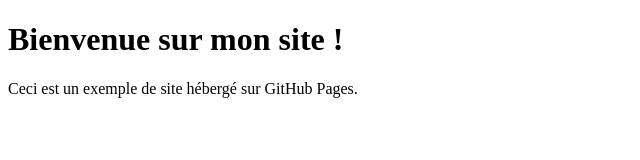
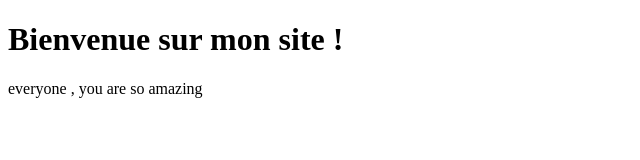
Before and after one commit to FerdawesBouhani/ExcellentSoul, a plain HTML site: page index.html in a window 1280 px wide. Shown: the whole page, without its empty margins (0-640 px from the left). Drawn offline with Linux system fonts and the light colour scheme.

Commit message:
Update index.html
new modification

```diff
--- a/index.html
+++ b/index.html
@@ -7,6 +7,6 @@
 </head>
 <body>
     <h1>Bienvenue sur mon site !</h1>
-    <p>Ceci est un exemple de site hébergé sur GitHub Pages.</p>
+    <p> everyone , you are so amazing</p>
 </body>
 </html>
```
